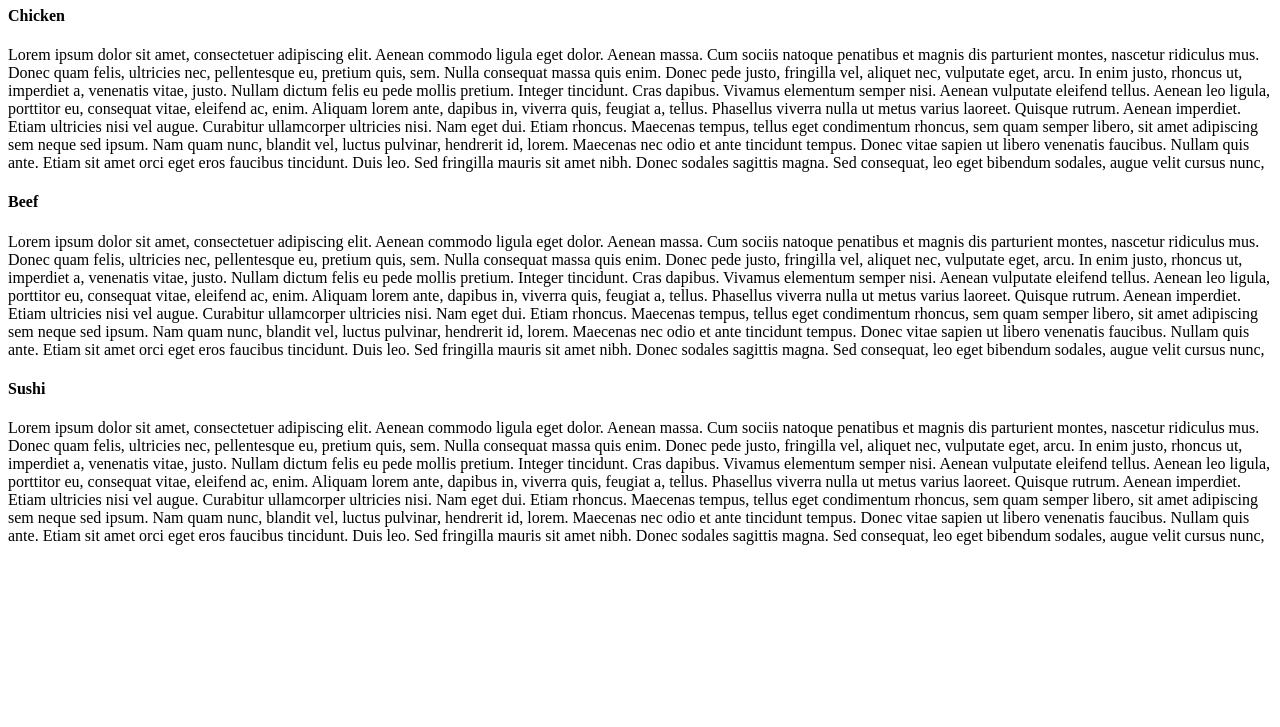
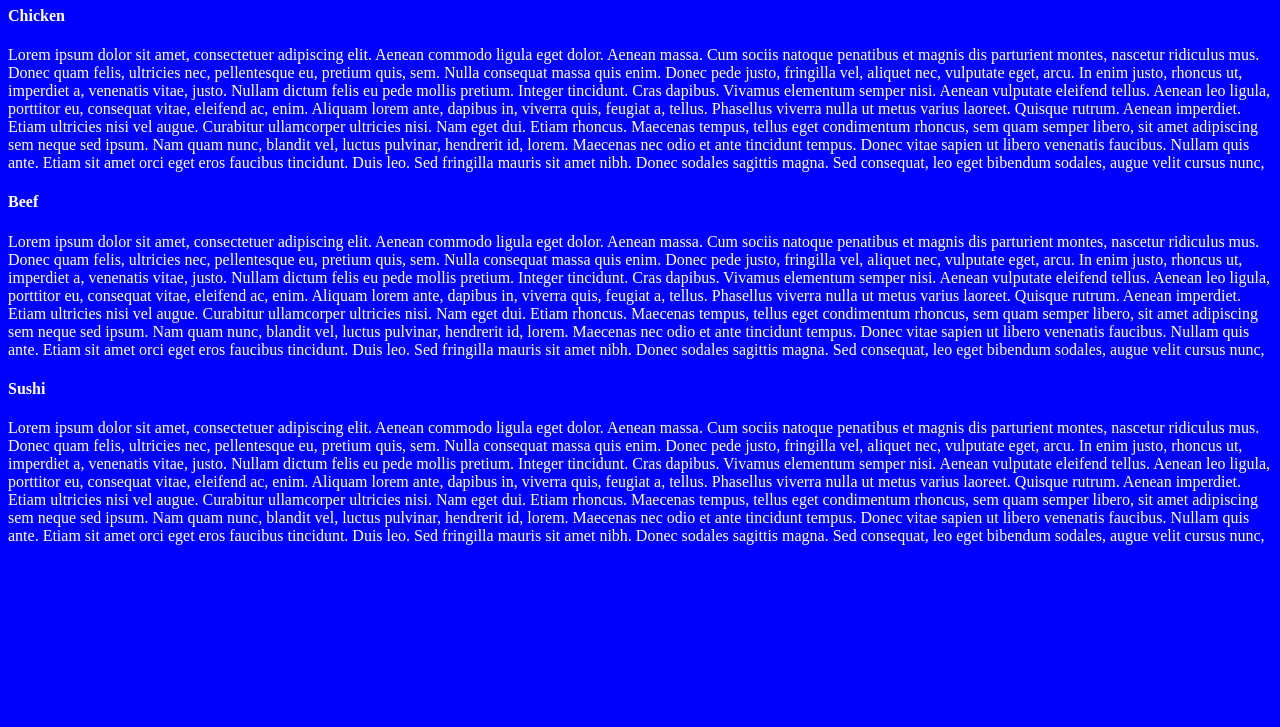
Before and after one commit to Parinik/coursera-test, a plain HTML site: page module2-solution/index.html in a window 1280 px wide. Shown: the part 73-800 px from the top of the page. Drawn offline with Linux system fonts and the light colour scheme; files that its build step writes are made by us from their sources.

Commit message:
modified css file

```diff
--- /dev/null
+++ b/module2-solution/css/style.css
@@ -0,0 +1,7 @@
+@charset "UTF-8";
+/* CSS Document */
+
+body {
+	background-color: #0000ff;
+	color: #ffffff;
+}
--- a/module2-solution/index.html
+++ b/module2-solution/index.html
@@ -1,7 +1,7 @@
 <!DOCTYPE html>
 <html>
 <head>
-
+<link rel="stylesheet" type="text/css" href="style.css" />
 </head>
 <h1> Our Menu </h1>
 <body>
```
Also changed, not shown: module2-solution/css/index.css (deleted).
